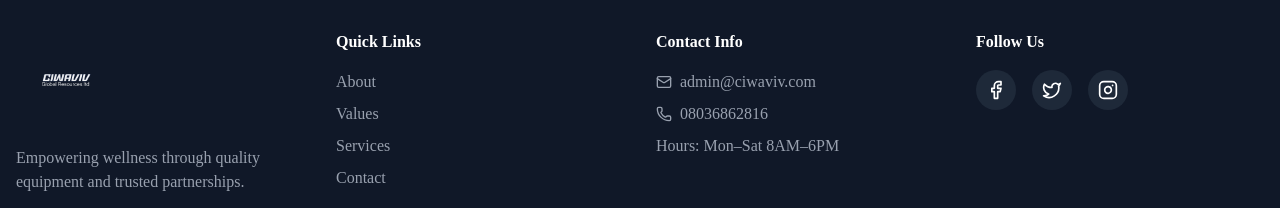
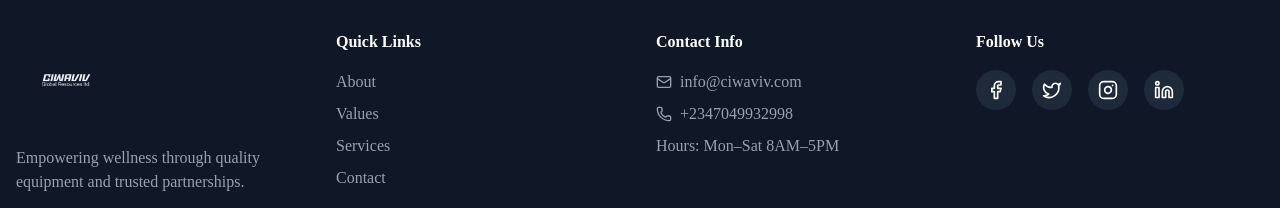
Before and after one commit to Kariaki58/ciwaviv_landing_page, a Next.js app: page / in a window 1280 px wide. Shown: the part 3708-3916 px from the top of the page. Built offline with nearby package versions, Linux system fonts and the light colour scheme.

Commit message:
landing page

```diff
--- a/app/page.tsx
+++ b/app/page.tsx
@@ -1,7 +1,7 @@
 'use client';
 
 import { useState, useEffect, useRef } from 'react';
-import { Menu, X, Dumbbell, Shield, Lightbulb, Users, Home, Building, MapPin, Phone, Mail } from 'lucide-react';
+import { Menu, X, Dumbbell, Shield, Lightbulb, Users, Home, Building, MapPin, Phone, Mail, Linkedin } from 'lucide-react';
 import { useRouter } from 'next/navigation';
 import Logo from '@/components/logo';
 import FooterLogo from '@/components/Logo_2';
@@ -52,6 +52,13 @@ export default function HomePage() {
     window.addEventListener('scroll', handleScroll);
     return () => window.removeEventListener('scroll', handleScroll);
   }, []);
+
+  const socialMediaLinks = {
+    facebook: 'https://facebook.com/fithubbyciwaviv',
+    twitter: 'https://x.com/fithubbyciwaviv',
+    instagram: 'https://instagram.com/fithubbyciwaviv',
+    linkedin: 'https://www.linkedin.com/company/ciwavivltd'
+  }
 
   // Function to set section refs
   const setRef = (section: string) => (el: HTMLElement | null) => {
@@ -221,20 +228,20 @@ export default function HomePage() {
 
                 {/* Clickable email */}
                 <a
-                  href="mailto:admin@ciwaviv.com"
+                  href="mailto:info@ciwaviv.com"
                   className="flex items-center space-x-3 text-gray-600 hover:text-[#265287] transition-colors"
                 >
                   <Mail className="w-4 h-4" />
-                  <span className="text-sm">admin@ciwaviv.com</span>
+                  <span className="text-sm">info@ciwaviv.com</span>
                 </a>
 
                 {/* Clickable phone */}
                 <a
-                  href="tel:08036862816"
+                  href="tel:+2347049932998"
                   className="flex items-center space-x-3 text-gray-600 hover:text-[#265287] transition-colors"
                 >
                   <Phone className="w-4 h-4" />
-                  <span className="text-sm">08036862816</span>
+                  <span className="text-sm">+2347049932998</span>
                 </a>
 
               </div>
@@ -549,46 +556,73 @@ export default function HomePage() {
                 {/* Clickable Email */}
                 <li>
                   <a
-                    href="mailto:admin@ciwaviv.com"
+                    href="mailto:info@ciwaviv.com"
                     className="flex items-center space-x-2 hover:text-[#265287] transition-colors"
                   >
                     <Mail className="w-4 h-4" />
-                    <span>admin@ciwaviv.com</span>
+                    <span>info@ciwaviv.com</span>
                   </a>
                 </li>
 
                 {/* Clickable Phone */}
                 <li>
                   <a
-                    href="tel:08036862816"
+                    href="tel:+2347049932998"
                     className="flex items-center space-x-2 hover:text-[#265287] transition-colors"
                   >
                     <Phone className="w-4 h-4" />
-                    <span>08036862816</span>
+                    <span>+2347049932998</span>
                   </a>
                 </li>
 
-                <li>Hours: Mon–Sat 8AM–6PM</li>
+                <li>Hours: Mon–Sat 8AM–5PM</li>
               </ul>
             </div>
             <div>
               <h4 className="font-bold mb-3 sm:mb-4 text-sm sm:text-base">Follow Us</h4>
               <div className="flex space-x-3 sm:space-x-4">
-                <div className="w-8 h-8 sm:w-10 sm:h-10 bg-gray-800 rounded-full flex items-center justify-center hover:bg-[#265287] hover:text-gray-900 transition-colors cursor-pointer">
+                {/* Facebook */}
+                <a
+                  href={socialMediaLinks.facebook}
+                  target="_blank"
+                  rel="noopener noreferrer"
+                  className="w-8 h-8 sm:w-10 sm:h-10 bg-gray-800 rounded-full flex items-center justify-center hover:bg-[#265287] hover:text-gray-900 transition-colors cursor-pointer"
+                >
                   <Facebook className="text-white w-4 h-4 sm:w-5 sm:h-5" />
-                </div>
+                </a>
 
-                <div className="w-8 h-8 sm:w-10 sm:h-10 bg-gray-800 rounded-full flex items-center justify-center hover:bg-[#265287] hover:text-gray-900 transition-colors cursor-pointer">
+                {/* Twitter/X */}
+                <a
+                  href={socialMediaLinks.twitter}
+                  target="_blank"
+                  rel="noopener noreferrer"
+                  className="w-8 h-8 sm:w-10 sm:h-10 bg-gray-800 rounded-full flex items-center justify-center hover:bg-[#265287] hover:text-gray-900 transition-colors cursor-pointer"
+                >
                   <Twitter className="text-white w-4 h-4 sm:w-5 sm:h-5" />
-                </div>
+                </a>
 
-                <div className="w-8 h-8 sm:w-10 sm:h-10 bg-gray-800 rounded-full flex items-center justify-center hover:bg-[#265287] hover:text-gray-900 transition-colors cursor-pointer">
+                {/* Instagram */}
+                <a
+                  href={socialMediaLinks.instagram}
+                  target="_blank"
+                  rel="noopener noreferrer"
+                  className="w-8 h-8 sm:w-10 sm:h-10 bg-gray-800 rounded-full flex items-center justify-center hover:bg-[#265287] hover:text-gray-900 transition-colors cursor-pointer"
+                >
                   <Instagram className="text-white w-4 h-4 sm:w-5 sm:h-5" />
-                </div>
+                </a>
+
+                {/* LinkedIn */}
+                <a
+                  href={socialMediaLinks.linkedin}
+                  target="_blank"
+                  rel="noopener noreferrer"
+                  className="w-8 h-8 sm:w-10 sm:h-10 bg-gray-800 rounded-full flex items-center justify-center hover:bg-[#265287] hover:text-gray-900 transition-colors cursor-pointer"
+                >
+                  <Linkedin className="text-white w-4 h-4 sm:w-5 sm:h-5" />
+                </a>
               </div>
             </div>
-          </div>
-
+            </div>
           <div className="border-t border-gray-800 mt-6 sm:mt-8 pt-6 sm:pt-8 text-center text-gray-400 text-sm sm:text-base">
             <p>&copy; {new Date().getFullYear()} Ciwaviv Global Resource Ltd. All rights reserved.</p>
           </div>
```
